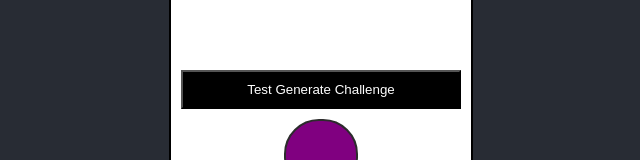
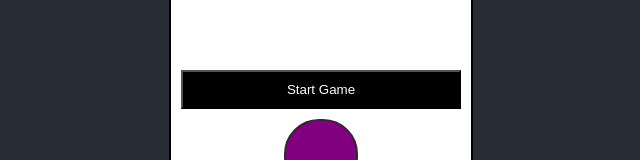
Before and after one commit to bungernt12/dot-bop, a React (Create React App) app: page /PatternSolo in a window 1280 px wide. Shown: the part 200-360 px from the top of the page, without its empty margins (319-959 px from the left). Built offline with nearby package versions, Linux system fonts and the light colour scheme.

Commit message:
userEnteredSequence recorded and logged, but it doesn't trigger end of game, Start game has to be clicked every turn

```diff
--- a/src/Components/PatternSoloGame.js
+++ b/src/Components/PatternSoloGame.js
@@ -1,9 +1,8 @@
-import React, { useState } from "react";
+import React, { useState, useCallback, useEffect } from "react";
 import * as Tone from "tone";
 
 const synth = new Tone.Synth().toDestination();
 
-// Realign dotConfig for the correct visual orientation
 const dotConfig = [
   [
     { color: "red", pitch: "C4" },
@@ -19,65 +18,80 @@ const dotConfig = [
 
 const PatternSoloPlayingField = () => {
   const [activeDots, setActiveDots] = useState({});
+  const [challengePlaying, setChallengePlaying] = useState(false);
+  const [challengeSequence, setChallengeSequence] = useState([]);
+  const [userEnteredSequence, setUserEnteredSequence] = useState([]);
 
-  // Function to toggle a dot's active state
-  const toggleDotActive = (rowIndex, dotIndex, isActive) => {
+  const toggleDotActive = useCallback((rowIndex, dotIndex, isActive) => {
     const dotKey = `${rowIndex}-${dotIndex}`;
     setActiveDots(prevState => ({ ...prevState, [dotKey]: isActive }));
-  };
+  }, []);
 
-  // Plays a note and activates the corresponding dot visually
-  const playAndActivateDot = (pitch) => {
-    // Iterates over each row and dot to find the one with the matching pitch
+  const playAndActivateDot = useCallback((pitch) => {
     dotConfig.some((row, rowIndex) => row.some((dot, dotIndex) => {
       if (dot.pitch === pitch) {
-        // Found the dot, now activate it visually
         toggleDotActive(rowIndex, dotIndex, true);
-        // Play the corresponding note with the Tone.js synthesizer
         synth.triggerAttackRelease(pitch, "32n");
-        // Schedule deactivation of the dot's visual activation after a delay
         setTimeout(() => toggleDotActive(rowIndex, dotIndex, false), 200);
-        return true; // Stop the search as we've found and processed the dot
+        return true;
       }
       return false;
     }));
-  };
+  }, [toggleDotActive]);
 
-  const handleDotActivate = (rowIndex, dotIndex) => {
-    const { pitch } = dotConfig[rowIndex][dotIndex];
-    playAndActivateDot(pitch);
-  };
+  const handleDotActivate = useCallback((rowIndex, dotIndex) => {
+    if (challengePlaying) return; // Ignore clicks while challenge is playing
+    const dot = dotConfig[rowIndex][dotIndex];
+    playAndActivateDot(dot.pitch);
+    if (!challengePlaying) {
+      setUserEnteredSequence(prev => [...prev, dotConfig.flat(2).indexOf(dot)]);
+      // for some reason the first dot click isn't added to the userEnteredSequence
+      console.log(userEnteredSequence);
+    }
+  }, [challengePlaying, playAndActivateDot, userEnteredSequence]);
 
-  // const generateAndPlayRandomSequence = (seqLength) => {
-  //   const flattenedDots = dotConfig.flat(2);
-  //   for (let i = 0; i < seqLength; i++) {
-  //     const randomDotIndex = Math.floor(Math.random() * flattenedDots.length);
-  //     setTimeout(() => playAndActivateDot(flattenedDots[randomDotIndex].pitch), i * 500);
-  //   }
-  // };
+  useEffect(() => {
+    console.log(userEnteredSequence);
+  }, [userEnteredSequence])
 
-    //1. add note to challengeSequence
-  //2. listen to see if userEnteredSequence is the same as challengeSequence
-  //3. repeat
-  const [challengeSequence, setChallengeSequence] = useState([0])
-  const userEnteredSequence = []
+  const addChallengeNoteAndPlay = useCallback(() => {
+    const randomDotIndex = Math.floor(Math.random() * dotConfig.flat(2).length);
+    const updatedSequence = [...challengeSequence, randomDotIndex];
+    setChallengeSequence(updatedSequence);
 
-  const  addNoteToChallengeSequenceAndActivateDot = () => {
-    const flattenedDots = dotConfig.flat(2);
-    const randomDotIndex = Math.floor(Math.random() * flattenedDots.length);
-    setChallengeSequence((prev) => [...prev, randomDotIndex])
-    challengeSequence.forEach((challengeDot, iterationIndex) => {
-      setTimeout(() => playAndActivateDot(flattenedDots[challengeDot].pitch), iterationIndex * 500)
-    })
-  };
+    updatedSequence.forEach((index, iterationIndex) => {
+      setTimeout(() => {
+        const dot = dotConfig.flat(2)[index];
+        playAndActivateDot(dot.pitch);
+      }, iterationIndex * 500);
+    });
 
-  const startSimonPatternGame = () => {
-    addNoteToChallengeSequenceAndActivateDot();
-    //play challenge sequence
-    console.log(challengeSequence)
-    // with every click, check to see if the user entered sequence
-    //matches the challenge sequence up to that point.
-  }
+    setTimeout(() => {
+      setChallengePlaying(false);
+      setUserEnteredSequence([]);
+    }, updatedSequence.length * 500 + 500);
+  }, [challengeSequence, playAndActivateDot]);
+
+  const startGame = useCallback(() => {
+    setChallengePlaying(true);
+    setChallengeSequence([]);
+    setUserEnteredSequence([]);
+    addChallengeNoteAndPlay();
+  }, [addChallengeNoteAndPlay]);
+
+  // Check user sequence against the challenge sequence
+  useEffect(() => {
+    if (challengePlaying && userEnteredSequence.length) {
+      const isMatch = userEnteredSequence.every((val, index) => val === challengeSequence[index]);
+      if (!isMatch || userEnteredSequence.length === challengeSequence.length) {
+        setChallengePlaying(false);
+        if (!isMatch) alert('Sequence incorrect. Try again!');
+        if (userEnteredSequence.length === challengeSequence.length) alert('Correct! Starting new challenge.');
+        setUserEnteredSequence([]);
+        setChallengeSequence([]); // Optionally clear or expand for the next challenge
+      }
+    }
+  }, [userEnteredSequence, challengeSequence, challengePlaying]);
 
   return (
     <div className="playingRectangle simon">
@@ -85,7 +99,7 @@ const PatternSoloPlayingField = () => {
         <div key={rowIndex} className="simonRow">
           {row.map((dot, dotIndex) => (
             <div
-              key={dotIndex}
+              key={`${rowIndex}-${dotIndex}`}
               className="dot dotSimon"
               style={{ filter: activeDots[`${rowIndex}-${dotIndex}`] ? 'brightness(50%)' : 'none', backgroundColor: dot.color }}
               onClick={() => handleDotActivate(rowIndex, dotIndex)}
@@ -93,7 +107,9 @@ const PatternSoloPlayingField = () => {
           ))}
         </div>
       ))}
-      <button className="testButton" onClick={() => startSimonPatternGame()}>Test Generate Challenge</button>
+      {!challengePlaying && (
+        <button className="testButton" onClick={startGame}>Start Game</button>
+      )}
     </div>
   );
 };
```
